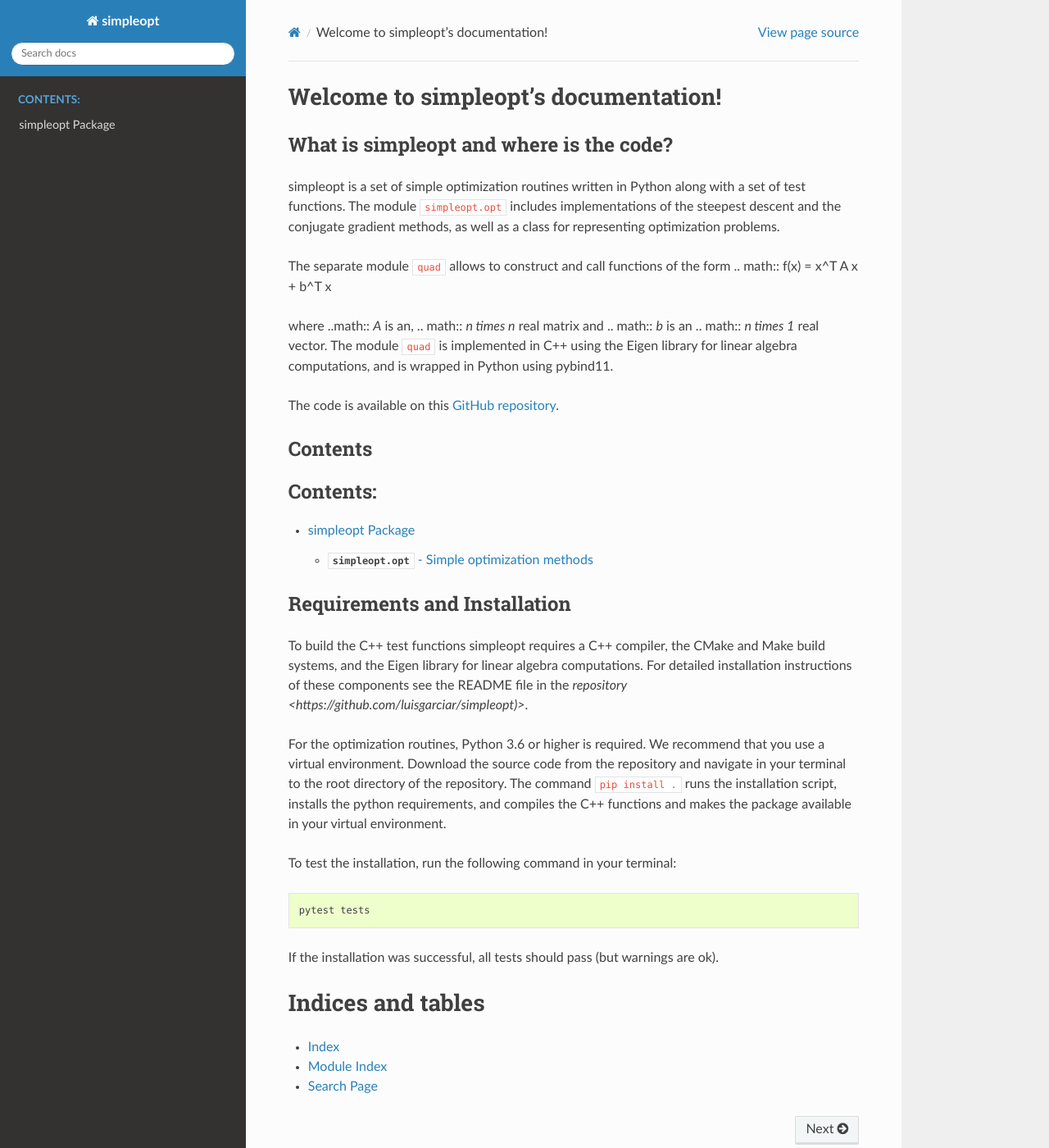
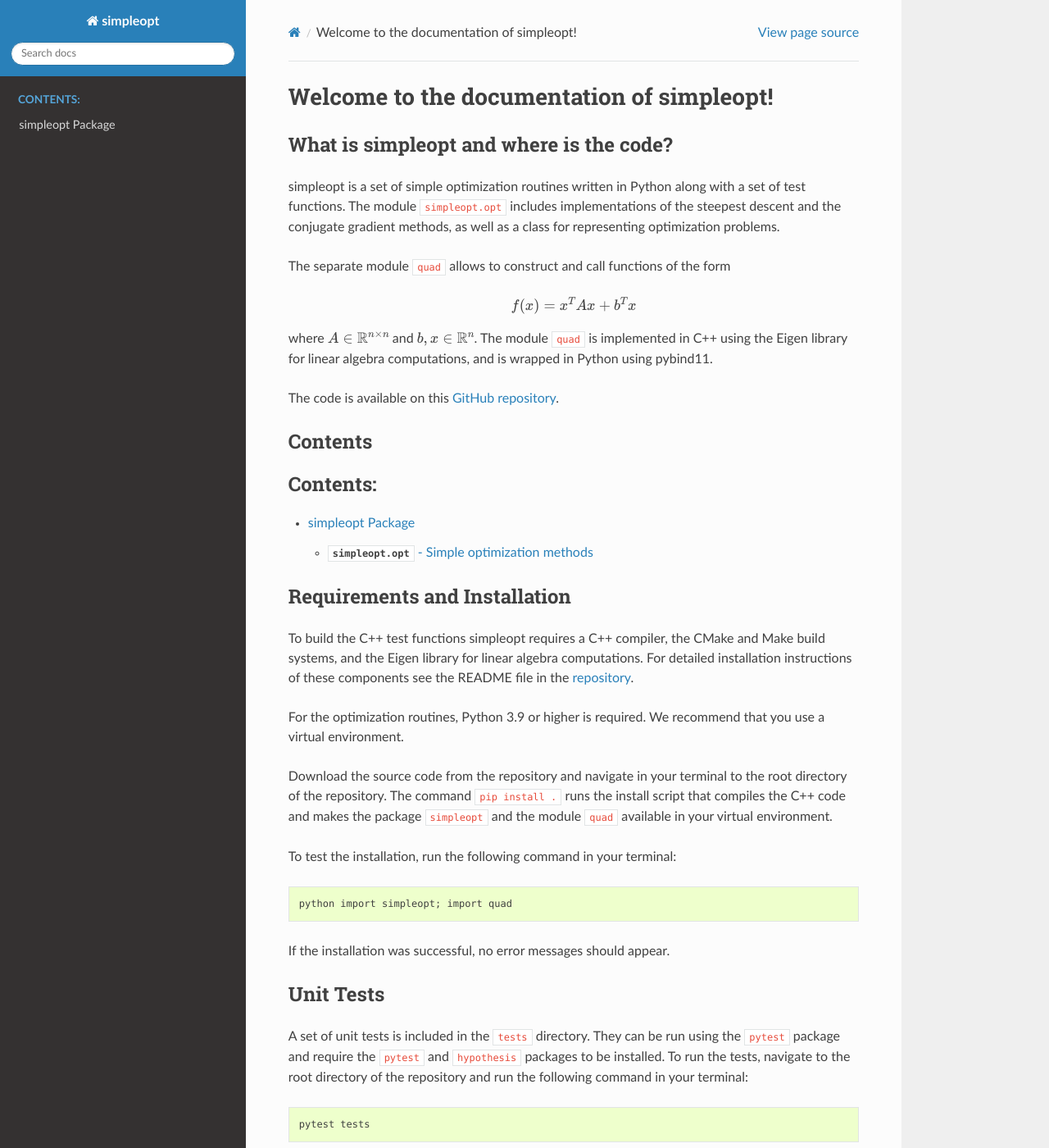
Before and after one commit to luisgarciar/opt-py-cpp, a Sphinx documentation site: the page built from docs/source/index.rst, in a window 1280 px wide and 1400 px high. Shown: the whole window at 82% size. Built offline with Sphinx 7.4.7 and the Read the Docs theme 2.0.0, drawn with Linux system fonts in a browser that asks for light colours; formulas are drawn with MathJax 3.

Commit message:
[docs] Update build system for docs

```diff
--- a/docs/requirements.txt
+++ b/docs/requirements.txt
@@ -1,2 +1,5 @@
 # Requirements for the documentation
 myst-parser
+sphinx==3.4.3
+sphinx_autodoc_typehints==1.12.0
+sphinx_autodoc_defaultargs==0.1.2
--- a/docs/source/conf.py
+++ b/docs/source/conf.py
@@ -29,6 +29,11 @@
     "sphinx.ext.autosummary",
     "sphinx.ext.mathjax",
 ]
+
+mathjax_path = (
+    "https://cdn.jsdelivr.net/npm/mathjax@2/MathJax.js?config=TeX-AMS-MML_HTMLorMML"
+)
+
 # exclude_patterns = [_build]
 templates_path = ["_templates"]
 master_doc = "index"
--- a/docs/source/index.rst
+++ b/docs/source/index.rst
@@ -3,8 +3,8 @@
    You can adapt this file completely to your liking, but it should at least
    contain the root `toctree` directive.
 
-Welcome to simpleopt's documentation!
-=====================================
+Welcome to the documentation of simpleopt!
+==========================================
 
 What is simpleopt and where is the code?
 ----------------------------------------
@@ -13,15 +13,16 @@
 methods, as well as a class for representing optimization problems.
 
 The separate module ``quad`` allows to construct and call functions of the form
+
 .. math::
-f(x) = x^T A x + b^T x
+          f(x)=x^{T}Ax+b^{T}x
 
-where ..math:: `A` is an, .. math:: `n \times n` real   matrix and .. math:: `b` is an .. math:: `n \times 1` real
-vector. The module ``quad`` is implemented in C++ using the Eigen library for linear algebra computations, and is
-wrapped in Python using pybind11.
+where :math:`A \in \mathbb{R}^{n \times n}` and :math:`b,x \in \mathbb{R}^{n}`. The module ``quad`` is implemented
+in C++ using the Eigen library for linear algebra computations, and is wrapped in Python using pybind11.
+
+
 
 The code is available on this `GitHub repository <https://github.com/luisgarciar/simpleopt>`_.
-
 
 Contents
 --------
@@ -37,19 +38,32 @@
 -----------------------------
 To build the C++ test functions simpleopt requires a C++ compiler, the CMake and Make build systems, and the Eigen
 library for linear algebra computations. For detailed installation instructions of these components see the  README file
-in the `repository <https://github.com/luisgarciar/simpleopt)>`.
+in the `repository <https://github.com/luisgarciar/simpleopt)>`_.
 
-For the optimization routines, Python 3.6 or higher is required. We recommend that you use a virtual environment. Download the source code from the repository and navigate in your terminal
-to the root directory of the repository. The command ``pip install .`` runs the installation script, installs the
-python requirements, and compiles the C++ functions and makes the package available in your virtual environment.
+For the optimization routines, Python 3.9 or higher is required. We recommend that you use a virtual environment.
+
+
+Download the source code from the repository and navigate in your terminal to the root directory of the repository.
+The command ``pip install .`` runs the install script that compiles the C++ code and makes the package ``simpleopt``
+and the module ``quad`` available in your virtual environment.
 
 To test the installation, run the following command in your terminal:
 
 .. code-block:: bash
 
+   python import simpleopt; import quad
+
+If the installation was successful, no error messages should appear.
+
+Unit Tests
+-----------------------------
+A set of unit tests is included in the ``tests`` directory. They can be run using the ``pytest`` package and
+require the ``pytest`` and ``hypothesis`` packages to be installed.
+To run the tests, navigate to the root directory of the repository and run the following command in your terminal:
+
+.. code-block:: bash
+
    pytest tests
-
-If the installation was successful, all tests should pass (but warnings are ok).
 
 
 Indices and tables
```
Also changed, not shown: 8 other files.
